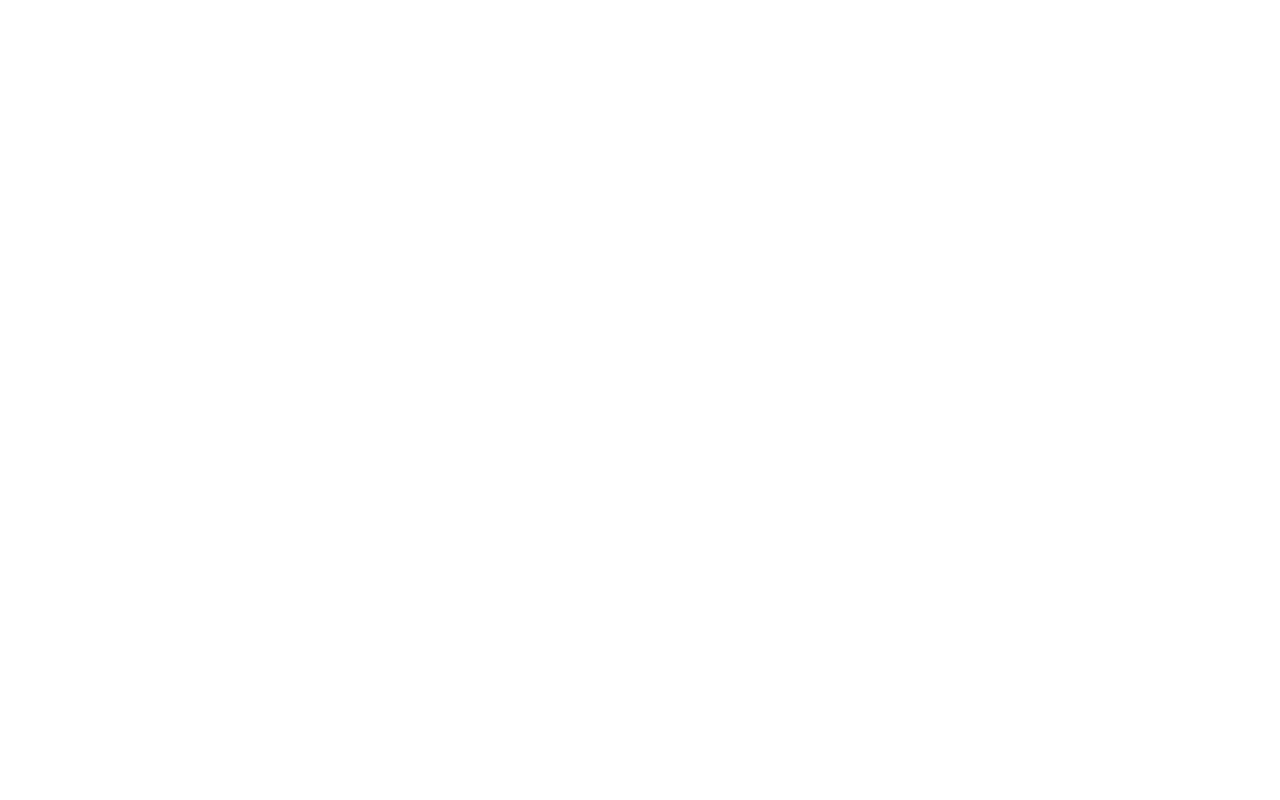
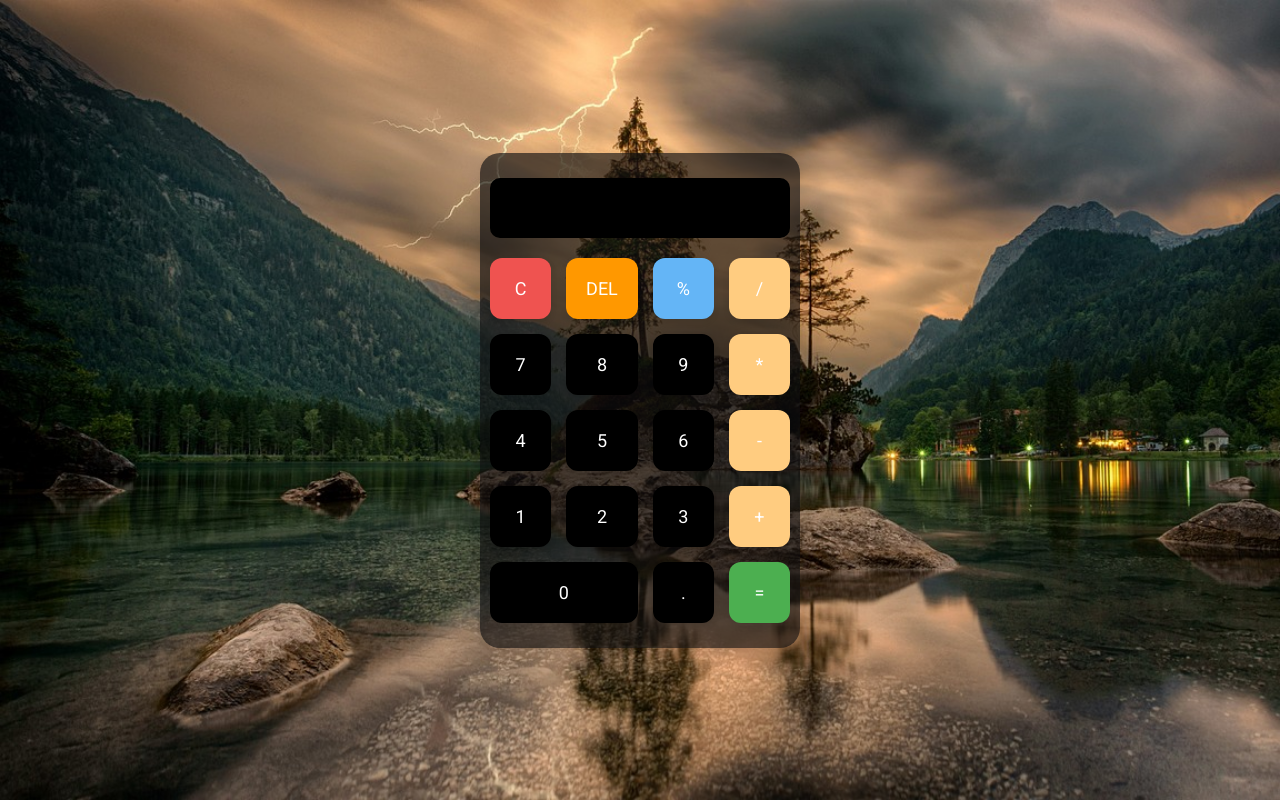
Before and after one commit to jobneed-aktar/calculator__Modal_popUp_window, a plain HTML site: page calculator/index.html in a window 1280 px wide. Drawn offline with Linux system fonts and the light colour scheme.

Commit message:
cal has been done

```diff
--- a/calculator/index.html
+++ b/calculator/index.html
@@ -1,31 +1,41 @@
 <!DOCTYPE html>
 <html lang="en">
 <head>
-    <meta charset="UTF-8">
-    <meta name="viewport" content="width=device-width, initial-scale=1.0">
-    <title>Calculator</title>
-    <link rel="stylesheet" href="./style.css">
+  <meta charset="UTF-8" />
+  <meta name="viewport" content="width=device-width, initial-scale=1.0"/>
+  <title>Stylish Calculator</title>
+  <link rel="stylesheet" href="style.css"/>
 </head>
 <body>
+  <div class="calculator">
+    <input type="text" id="display" disabled />
+    <div class="buttons">
+      <button class="btn clear">C</button>
+      <button class="btn del">DEL</button>
+      <button class="btn percent">%</button>
+      <button class="btn operator">/</button>
 
+      <button class="btn">7</button>
+      <button class="btn">8</button>
+      <button class="btn">9</button>
+      <button class="btn operator">*</button>
 
+      <button class="btn">4</button>
+      <button class="btn">5</button>
+      <button class="btn">6</button>
+      <button class="btn operator">-</button>
 
+      <button class="btn">1</button>
+      <button class="btn">2</button>
+      <button class="btn">3</button>
+      <button class="btn operator">+</button>
 
+      <button class="btn zero">0</button>
+      <button class="btn">.</button>
+      <button class="btn equal">=</button>
+    </div>
+  </div>
 
-
-
-
-
-
-
-
-
-
-
-
-
-
-
-    <script src="./script.js"></script>
+  <script src="script.js"></script>
 </body>
 </html>
--- a/calculator/script.js
+++ b/calculator/script.js
@@ -0,0 +1,28 @@
+const display = document.getElementById("display");
+const buttons = document.querySelectorAll(".btn");
+
+buttons.forEach(button => {
+  button.addEventListener("click", () => {
+    const value = button.textContent;
+
+    if (button.classList.contains("clear")) {
+      display.value = "";
+    } else if (button.classList.contains("del")) {
+      display.value = display.value.slice(0, -1);
+    } else if (button.classList.contains("percent")) {
+      try {
+        display.value = parseFloat(display.value) / 100;
+      } catch {
+        display.value = "Error";
+      }
+    } else if (button.classList.contains("equal")) {
+      try {
+        display.value = eval(display.value);
+      } catch {
+        display.value = "Error";
+      }
+    } else {
+      display.value += value;
+    }
+  });
+});
--- a/calculator/style.css
+++ b/calculator/style.css
@@ -1,5 +1,123 @@
+/* Google Fonts import */
+@import url('https://fonts.googleapis.com/css2?family=Roboto:wght@400;700&display=swap');
+
 * {
-    margin: 0;
-    padding: 0;
-    box-sizing: border-box;
+  margin: 0;
+  padding: 0;
+  box-sizing: border-box;
+  font-family: 'Roboto', sans-serif;
 }
+
+body {
+  background: url(./backg.jpg);
+  background-repeat: no-repeat;
+  background-attachment: fixed;
+  background-size: cover;
+  height: 100vh;
+  display: flex;
+  justify-content: center;
+  align-items: center;
+}
+
+.calculator {
+  background-color: #0f0f10a6;
+  padding: 25px 10px;
+  border-radius: 20px;
+  box-shadow: 0 10px 25px rgba(0, 0, 0, 0.2);
+  width: 320px;
+}
+
+#display {
+  width: 100%;
+  height: 60px;
+  font-size: 24px;
+  margin-bottom: 20px;
+  color: #fff;
+  text-align: right;
+  padding: 10px 15px;
+  border: none;
+  border-radius: 10px;
+  background-color: #000000;
+  box-shadow: inset 0 2px 5px rgba(0, 0, 0, 0.1);
+}
+
+#display:focus {
+  outline: none;
+}
+
+.buttons {
+  display: grid;
+  grid-template-columns: repeat(4, 1fr);
+  gap: 15px;
+}
+
+.btn {
+  padding: 20px;
+  font-size: 18px;
+  border: none;
+  border-radius: 12px;
+  background-color: #000;
+  color: #fff;
+  font-size: 18px;
+  cursor: pointer;
+  transition: all 0.2s ease;
+  box-shadow: 0 3px 6px rgba(0, 0, 0, 0.1);
+}
+
+.btn:hover {
+  background-color: #e0e0e0;
+}
+
+.btn.operator {
+  background-color: #ffcc80;
+}
+
+.btn.operator:hover {
+  background-color: #ffb74d;
+}
+
+.btn.equal {
+  background-color: #4caf50;
+  color: white;
+  grid-column: span 1;
+}
+
+.btn.equal:hover {
+  background-color: #43a047;
+}
+
+.btn.clear {
+  background-color: #ef5350;
+  color: white;
+}
+
+.btn.clear:hover {
+  background-color: #e53935;
+}
+
+.btn.del {
+  background-color: #ff9800;
+  color: white;
+}
+
+.btn.del:hover {
+  background-color: #fb8c00;
+}
+
+.btn.percent {
+  background-color: #64b5f6;
+  color: white;
+}
+
+.btn.percent:hover {
+  background-color: #42a5f5;
+}
+
+.btn.zero {
+  grid-column: span 2;
+}
+
+.btn:focus {
+  outline: none;
+  box-shadow: none;
+}
--- a/modal/style.css
+++ /dev/null
@@ -1,5 +0,0 @@
-* {
-    margin: 0;
-    padding: 0;
-    box-sizing: border-box;
-}
```
Also changed, not shown: modal/index.html (deleted, +0 -31 lines), calculator/backg.jpg (added), modal/script.js (deleted).
